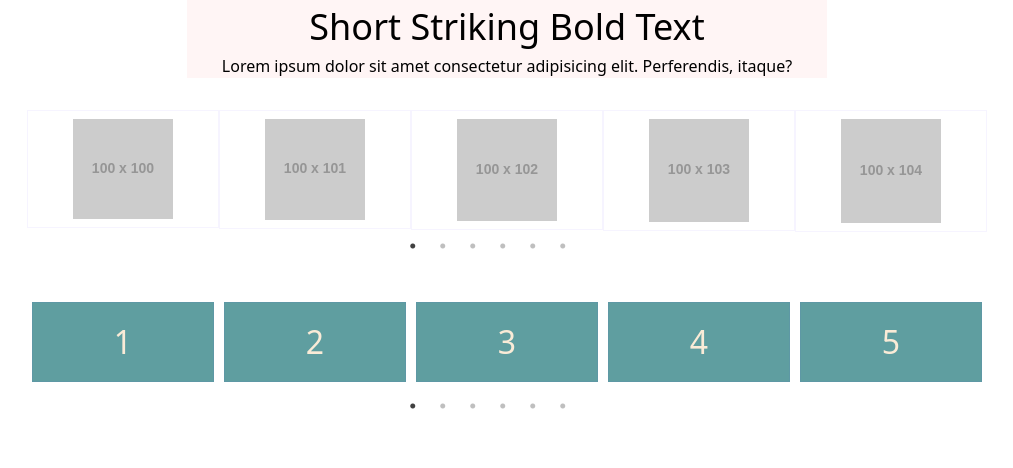
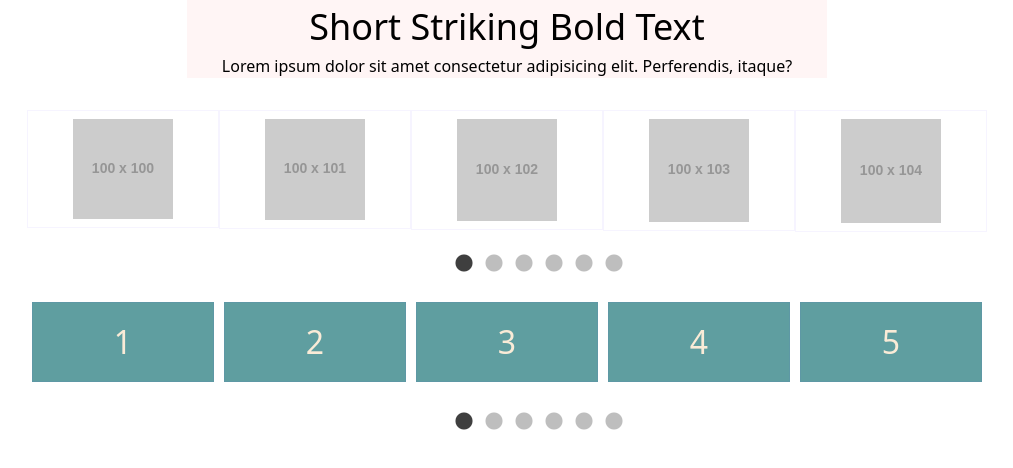
Before and after one commit to RonaldRusso94/LimeLightDevs, a Next.js app in the folder public/client/: page /services in a window 1280 px wide. Shown: the top 468 px of the page, without its empty margins (133-1146 px from the left). Built offline with nearby package versions, Linux system fonts and the light colour scheme.

Commit message:
Organizing the slick-dots modification

```diff
--- a/public/client/components/ProjectCarousal.js
+++ b/public/client/components/ProjectCarousal.js
@@ -55,7 +55,7 @@ const ProjectCarousal = ({numberPerSlide, slideValues}) => {
         breakpoint: 480,
         settings: {
           ...baseSettings,
-          draggable: true,
+          dots: false,
           slidesToShow: Math.min(1, slidesToShow)
         }
       }
--- a/public/client/pages/index.js
+++ b/public/client/pages/index.js
@@ -1,4 +1,3 @@
-<<<<<<< HEAD
 import Carousel from "../components/Carousel";
 
 import Layout from "../components/layout/Layout";
@@ -22,20 +21,6 @@ class index extends React.Component {
           {/* <ContactFormPrimary /> */}
         </div>
       </Layout>
-=======
-class index extends React.Component {
-  render() {
-    return (
-      <div className="flex">
-        <div className=" text-center w-1/2 bg-red-100 px-4">
-          <h1 className=" text-4xl">Short Striking Bold Text</h1>
-          <p>
-            Lorem ipsum dolor sit amet consectetur adipisicing elit.
-            Perferendis, itaque?
-          </p>
-        </div>
-      </div>
->>>>>>> carousal-implimentation
     );
   }
 }
--- a/public/client/styles/index.css
+++ b/public/client/styles/index.css
@@ -10,10 +10,14 @@
   transform: scaleX(-1);
 }
 
-/* .slick-dots li button::before {
+.slick-dots li button::before {
   font-size: 20px !important;
   line-height: 20px !important;
-} */
+}
+
+.slick-dots {
+  top: 90%;
+}
 
 .font-none {
   font-size: 0;
@@ -51,8 +55,3 @@
   color: antiquewhite;
   font-size: 2rem;
 }
-
-.slick-dots {
-  top: 80%;
-  width: 90% !important;
-}
```
